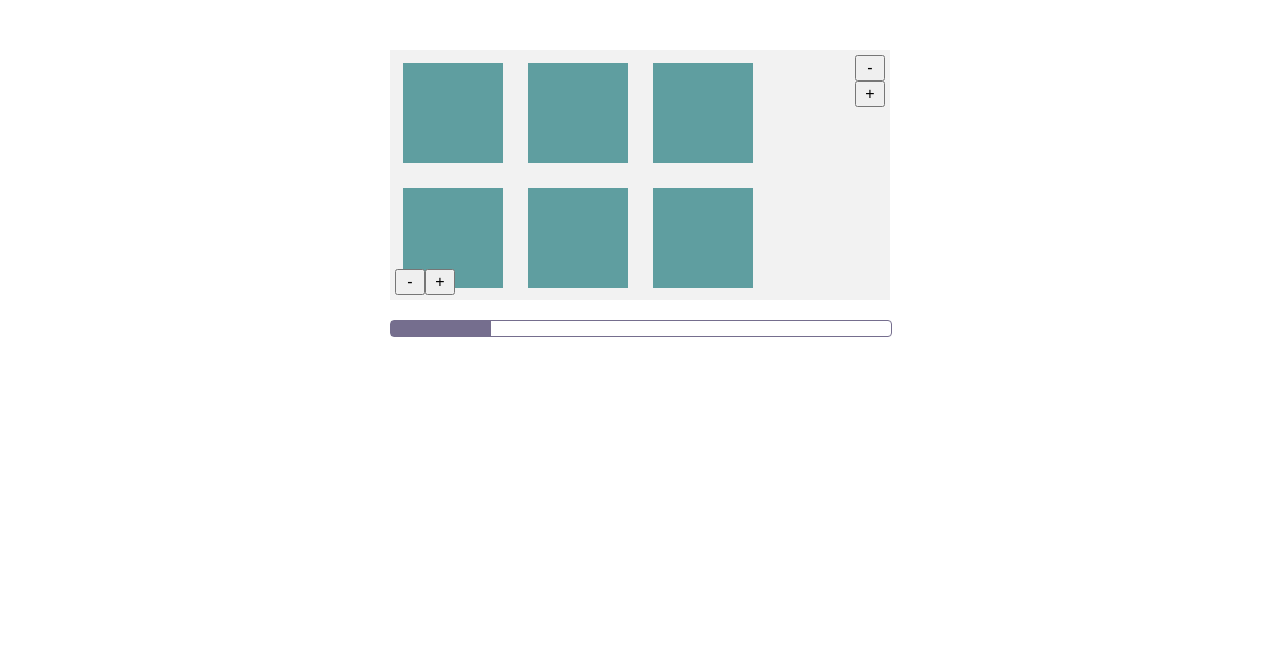
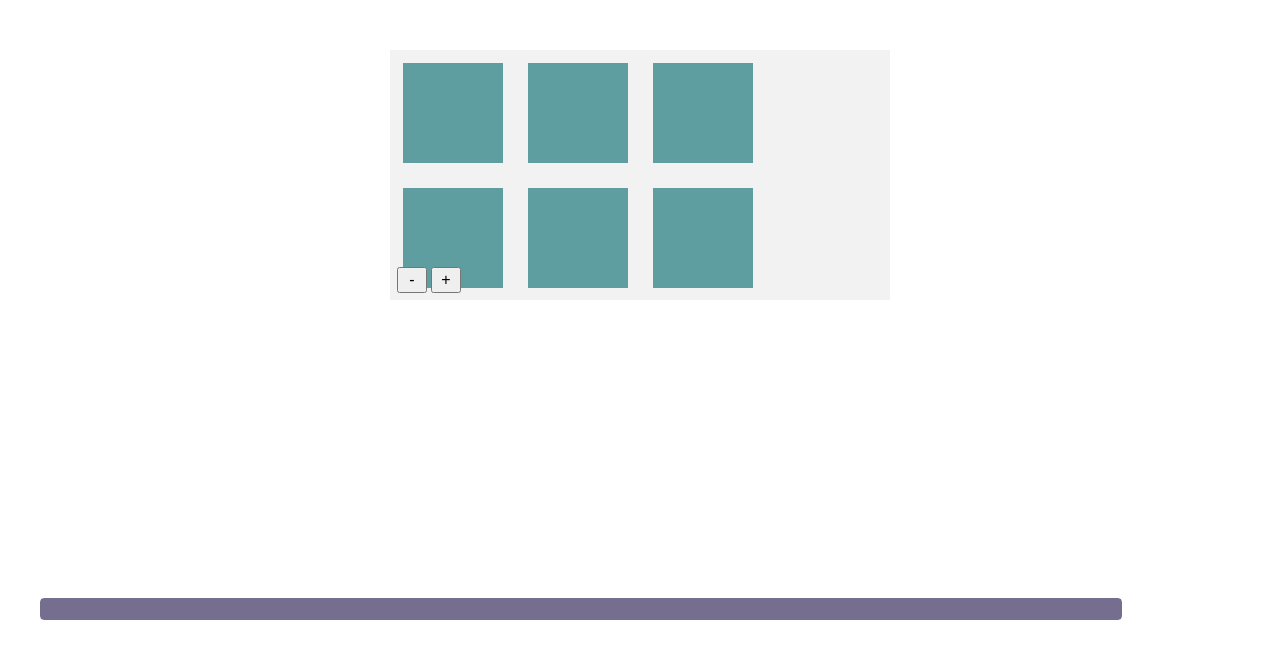
Before and after one commit to toltec83/react_detached_scrollbar, a React (Create React App) app: page / in a window 1280 px wide. Shown: the top 658 px of the page. Built offline with nearby package versions, Linux system fonts and the light colour scheme.

Commit message:
major init

```diff
--- a/src/App.module.css
+++ b/src/App.module.css
@@ -40,6 +40,7 @@
   font-size: 16px;
   line-height: 20px;
   width: 30px;
+  margin: 2px;
 }
 
 
--- a/src/App.tsx
+++ b/src/App.tsx
@@ -3,11 +3,11 @@
 import Scrollbar from "./components/Scrollbar";
 
 function App() {
-
   /*****************************************************/
 
   const contentRef = useRef<HTMLDivElement>(null);
   const [blockNum, setBlockNum] = useState({ v: 2, h: 3 });
+  let scrollDirection = "horizontal";
 
   const addBlocks = () => {
     const contentBlocks = [];
@@ -26,6 +26,7 @@
         </div>
       );
     }
+    //if(contentRef.current) console.log(contentRef.current.offsetWidth);
     return contentBlocks;
   };
 
@@ -35,7 +36,7 @@
         <div ref={contentRef} className={styles.content}>
           {addBlocks()}
         </div>
-
+        {scrollDirection === "vertical" ? (
           <div className={[styles.buttons, styles.buttons_v].join(" ")}>
             <button
               onClick={() => {
@@ -55,7 +56,11 @@
               +
             </button>
           </div>
+        ) : (
+          <></>
+        )}
 
+        {scrollDirection === "horizontal" ? (
           <div className={[styles.buttons, styles.buttons_h].join(" ")}>
             <button
               onClick={() => {
@@ -75,11 +80,19 @@
               +
             </button>
           </div>
+        ) : (
+          <></>
+        )}
       </div>
 
       <Scrollbar
         contentRef={contentRef}
-        options={{ direction: "horizontal", isDraggable: false }}
+        options={{
+          direction: scrollDirection,
+          isDraggable: false,
+          alwaysVisible: true,
+          minThumbWidth:50
+        }}
       />
     </div>
   );
--- a/src/components/Scrollbar.module.css
+++ b/src/components/Scrollbar.module.css
@@ -1,14 +1,22 @@
+.controls {
+  display: flex;
+  position: fixed;
+  left: 40px;
+  right: 40px;
+  bottom: 180px;
+  z-index: 10;
+}
 
-.scrollbar_h {
-    width: 100%;
-    height: 15px;
+.scrollbar {
+  width: 90%;
   border: solid 1px #756e8e;
   border-radius: 4px;
   background-color: #fff;
   position: relative;
+  height: 20px;
 }
 
-  .scrollbar_h .track {
+.track {
   left: 0;
   cursor: pointer;
   position: absolute;
@@ -17,9 +25,8 @@
   width: 100%;
 }
 
-  .scrollbar_h .thumb {
+.thumb {
   position: absolute;
+  height: 100%;
   background: #756e8e;
-    height: 100%;
-    width: 100px;
 }
--- a/src/components/Scrollbar.tsx
+++ b/src/components/Scrollbar.tsx
@@ -1,66 +1,292 @@
-import {
-  FC,
-  Ref,
-  RefObject,
-  useCallback,
-  useEffect,
-  useRef,
-  useState,
-} from "react";
+import { useCallback, useEffect, useRef, useState } from "react";
 import styles from "./Scrollbar.module.css";
-import { updateAsExpression } from "typescript";
 
 interface ScrollbarOptions {
-  direction: "horizontal" | "vertical";
-  isDraggable: boolean;
+  direction: string;
+  alwaysVisible?: true;
+  isDraggable?: boolean;
+  minThumbWidth?: number;
 }
 
 interface ScrollbarProps {
   options: ScrollbarOptions;
-  contentRef: RefObject<HTMLDivElement>;
+  contentRef: any;
 }
 
-const Scrollbar: FC<ScrollbarProps> = (props: ScrollbarProps) => {
-  const [thumbDragging, setThumbDragging] = useState(false);
-  const [mousePosition, setMousePosition] = useState({ x: 0, y: 0 });
+const Scrollbar: React.FC<ScrollbarProps> = (props: ScrollbarProps) => {
+  const scrollTrackRef = useRef<HTMLDivElement>(null);
+  const scrollThumbRef = useRef<HTMLDivElement>(null);
+  const observer = useRef<ResizeObserver | null>(null);
 
-  const thumbRef = useRef<HTMLDivElement>(null);
-  const thumbtrackRef = useRef<HTMLDivElement>(null);
+  const {direction, minThumbWidth=20, isDraggable, alwaysVisible} = props.options;
+
+  const [thumbWidth, setThumbWidth] = useState(minThumbWidth);
+  const [scrollStartPosition, setScrollStartPosition] = useState(0);
+
+  const [initialScrollLeft, setInitialScrollLeft] = useState(0);
+  const [isDragging, setIsDragging] = useState(false);
+
+  const [isContentDragging, setIsContentDragging] = useState(false);
+  const [oldX, setOldX] = useState(0);
+
+  const positionThumb = () => {
+    if (props.contentRef.current && scrollTrackRef.current) {
+      const { scrollLeft: contentLeft, scrollWidth: contentWidth } =
+        props.contentRef.current;
+      const { clientWidth: trackWidth } = scrollTrackRef.current;
+      let thumbPos = (+contentLeft / +contentWidth) * trackWidth;
+      thumbPos = Math.min(thumbPos, trackWidth - thumbWidth);
+      scrollThumbRef.current!.style.left = `${thumbPos}px`;
+    }
+  };
+
+  function handleResize() {
+    if (props.contentRef.current && scrollTrackRef.current) {
+      positionThumb();
+      const { clientWidth, scrollWidth } = props.contentRef.current;
+      const { clientWidth: trackSize } = scrollTrackRef.current;
+      setThumbWidth(Math.max((clientWidth / scrollWidth) * trackSize, minThumbWidth));
+    }
+  }
 
   useEffect(() => {
-    //if (thumbDragging) {
-    document.addEventListener("mouseup", globalMouseUp);
-    document.addEventListener("mousemove", updateThumbDrag);
+    if (props.contentRef.current && scrollTrackRef.current) {
+      const ref = props.contentRef.current;
+      observer.current = new ResizeObserver(() => {
+        handleResize();
+      });
+      observer.current?.observe(ref);
+      ref.addEventListener("scroll", handleThumbPosition);
+      window.addEventListener("resize", handleResize);
       return () => {
-      document.removeEventListener("mousemove", updateThumbDrag);
+        observer.current?.unobserve(ref);
+        ref.removeEventListener("scroll", handleThumbPosition);
+        window.removeEventListener("resize", handleResize);
       };
-    //}
-  }, [thumbDragging]);
+    }
+  }, [props.contentRef.current?.getBoundingClientRect()]);
 
-  const globalMouseUp = (evt: MouseEvent) => {
-    evt.preventDefault();
-    evt.stopPropagation();
-    setThumbDragging(false);
-  };
+  const handleThumbPosition = useCallback(() => {
+    if (props.contentRef.current && scrollTrackRef.current) {
+      positionThumb();
+    }
+  }, [thumbWidth]);
 
-  const updateThumbDrag = useCallback((evt: MouseEvent) => {
-    evt.preventDefault();
-    evt.stopPropagation();
-    if (thumbDragging) {
-      console.log(evt.clientX, evt.clientY);
+  const handleTrackClick = useCallback(
+    (e: any) => {
+      const { current: trackCurrent } = scrollTrackRef;
+      const { current: contentCurrent } = props.contentRef;
+
+      if (trackCurrent && contentCurrent) {
+        const { clientX } = e;
+        const target = e.target as HTMLDivElement;
+        const rect = target.getBoundingClientRect();
+        const trackLeft = rect.left;
+        const thumbOffset = -(thumbWidth / 2);
+        const clickRatio =
+          (clientX - trackLeft + thumbOffset) / trackCurrent.clientWidth;
+        const scrollAmount = Math.floor(
+          clickRatio * contentCurrent.scrollWidth
+        );
+        contentCurrent.scrollTo({
+          left: scrollAmount,
+          behavior: "smooth",
+        });
       }
+    },
+    [thumbWidth]
+  );
+
+  /******************TIMELINE DRAG DESKTOP HANDLERS****************/
+
+  const handleContentMousedown = useCallback((e: any) => {
+    setIsContentDragging(true);
+    setOldX(e.clientX);
   }, []);
 
+  const handleContentMouseup = useCallback(
+    (e: any) => {
+      e.preventDefault();
+      e.stopPropagation();
+      if (isContentDragging) {
+        setIsContentDragging(false);
+      }
+    },
+    [isContentDragging]
+  );
+
+  const handleContentMousemove = useCallback(
+    (e: any) => {
+      e.preventDefault();
+      e.stopPropagation();
+      if (isContentDragging) {
+        const deltaX = e.clientX - oldX;
+        props.contentRef.current.scrollLeft -= deltaX;
+
+        setOldX(e.clientX);
+      }
+    },
+    [isContentDragging, oldX]
+  );
+
+  /******************TIMELINE DRAG MOBILE HANDLERS****************/
+
+  const handleContentTouchstart = useCallback((e: any) => {
+    setIsContentDragging(true);
+    setOldX(e.touches[0].clientX);
+  }, []);
+
+  const handleContentTouchend = useCallback(
+    (e: any) => {
+      if (isContentDragging) {
+        setIsContentDragging(false);
+      }
+    },
+    [isContentDragging]
+  );
+
+  const handleContentTouchmove = useCallback(
+    (e: any) => {
+      if (isContentDragging) {
+        const deltaX = e.touches[0].clientX - oldX;
+        props.contentRef.current.scrollLeft -= deltaX;
+
+        setOldX(e.touches[0].clientX);
+      }
+    },
+    [isContentDragging, oldX]
+  );
+
+  const handleThumbMousedown = useCallback((e: any) => {
+    setScrollStartPosition(e.clientX);
+    //if (props.contentRef.current)
+    setInitialScrollLeft(props.contentRef.current?.scrollLeft);
+    setIsDragging(true);
+  }, []);
+
+  const handleThumbTouchdown = useCallback((e: any) => {
+    setScrollStartPosition(e.touches[0].clientX);
+    if (props.contentRef.current)
+      setInitialScrollLeft(props.contentRef.current.scrollLeft);
+    setIsDragging(true);
+  }, []);
+
+  const handleThumbMouseup = useCallback(
+    (e: any) => {
+      if (isDragging) {
+        setIsDragging(false);
+      }
+    },
+    [isDragging]
+  );
+
+  const handleThumbMousemove = useCallback(
+    (e: any) => {
+      if (isDragging) {
+        const {
+          scrollWidth: contentScrollWidth,
+          offsetWidth: contentOffsetWidth,
+        } = props.contentRef.current;
+
+        // Subtract the current mouse y position from where you started to get the pixel difference in mouse position. Multiply by ratio of visible content height to thumb height to scale up the difference for content scrolling.
+        const deltaX =
+          (e.clientX - scrollStartPosition) * (contentOffsetWidth / thumbWidth);
+        const newScrollLeft = Math.min(
+          initialScrollLeft + deltaX,
+          contentScrollWidth - contentOffsetWidth
+        );
+
+        props.contentRef.current.scrollLeft = newScrollLeft;
+        //console.log(e.clientX);
+      }
+    },
+    [isDragging, scrollStartPosition, thumbWidth]
+  );
+
+  const handleThumbTouchmove = useCallback(
+    (e: any) => {
+      if (isDragging) {
+        const {
+          scrollWidth: contentScrollWidth,
+          offsetWidth: contentOffsetWidth,
+        } = props.contentRef.current;
+        const deltaX =
+          (e.touches[0].clientX - scrollStartPosition) *
+          (contentOffsetWidth / thumbWidth);
+        const newScrollLeft = Math.min(
+          initialScrollLeft + deltaX,
+          contentScrollWidth - contentOffsetWidth
+        );
+        props.contentRef.current.scrollLeft = newScrollLeft;
+      }
+    },
+    [isDragging, scrollStartPosition, thumbWidth]
+  );
+
+  // Listen for mouse events to handle scrolling by dragging the thumb
+  useEffect(() => {
+    document.addEventListener("mousemove", handleThumbMousemove);
+    document.addEventListener("touchmove", handleThumbTouchmove);
+    document.addEventListener("mouseup", handleThumbMouseup);
+    document.addEventListener("mouseleave", handleThumbMouseup);
+    document.addEventListener("touchend", handleThumbMouseup);
+
+    document.addEventListener("mousemove", handleContentMousemove);
+    props.contentRef.current.addEventListener(
+      "mousedown",
+      handleContentMousedown
+    );
+    document.addEventListener("mouseup", handleContentMouseup);
+
+    document.addEventListener("touchmove", handleContentTouchmove);
+    props.contentRef.current.addEventListener(
+      "touchstart",
+      handleContentTouchstart
+    );
+    document.addEventListener("touchend", handleContentTouchend);
+
+    return () => {
+      document.removeEventListener("mousemove", handleThumbMousemove);
+      document.removeEventListener("touchmove", handleThumbTouchmove);
+      document.removeEventListener("mouseup", handleThumbMouseup);
+      document.removeEventListener("mouseleave", handleThumbMouseup);
+      document.removeEventListener("touchend", handleThumbMouseup);
+      document.removeEventListener("mousemove", handleContentMousemove);
+      document.removeEventListener("mouseup", handleContentMouseup);
+      document.removeEventListener("touchmove", handleContentTouchmove);
+      document.removeEventListener("touchend", handleContentTouchend);
+    };
+  }, [
+    handleThumbMousemove,
+    handleThumbMouseup,
+    handleContentMousedown,
+    handleContentMouseup,
+    handleContentMousemove,
+    handleContentTouchstart,
+    handleContentTouchend,
+    handleContentTouchmove,
+  ]);
+
   return (
-    <div className={styles.scrollbar_h}>
-      <div ref={thumbtrackRef} className={styles.thumbtrack}></div>
+    <div className={styles.controls}>
+      <div className={styles.scrollbar}>
         <div
-        ref={thumbRef}
-        onMouseDown={(evt) => {
-          setThumbDragging(true);
+          className={styles.track}
+          ref={scrollTrackRef}
+          onClick={handleTrackClick}
+          style={{ cursor: isDragging ? "grabbing" : "pointer" }}
+        ></div>
+        <div
+          className={styles.thumb}
+          ref={scrollThumbRef}
+          onMouseDown={handleThumbMousedown}
+          onTouchStart={handleThumbTouchdown}
+          style={{
+            width: `${thumbWidth}px`,
+            cursor: isDragging ? "grabbing" : "grab",
           }}
-        className={styles.thumb}
         ></div>
+      </div>
     </div>
   );
 };
```
Lines whose indentation alone changed are shown as unchanged.
